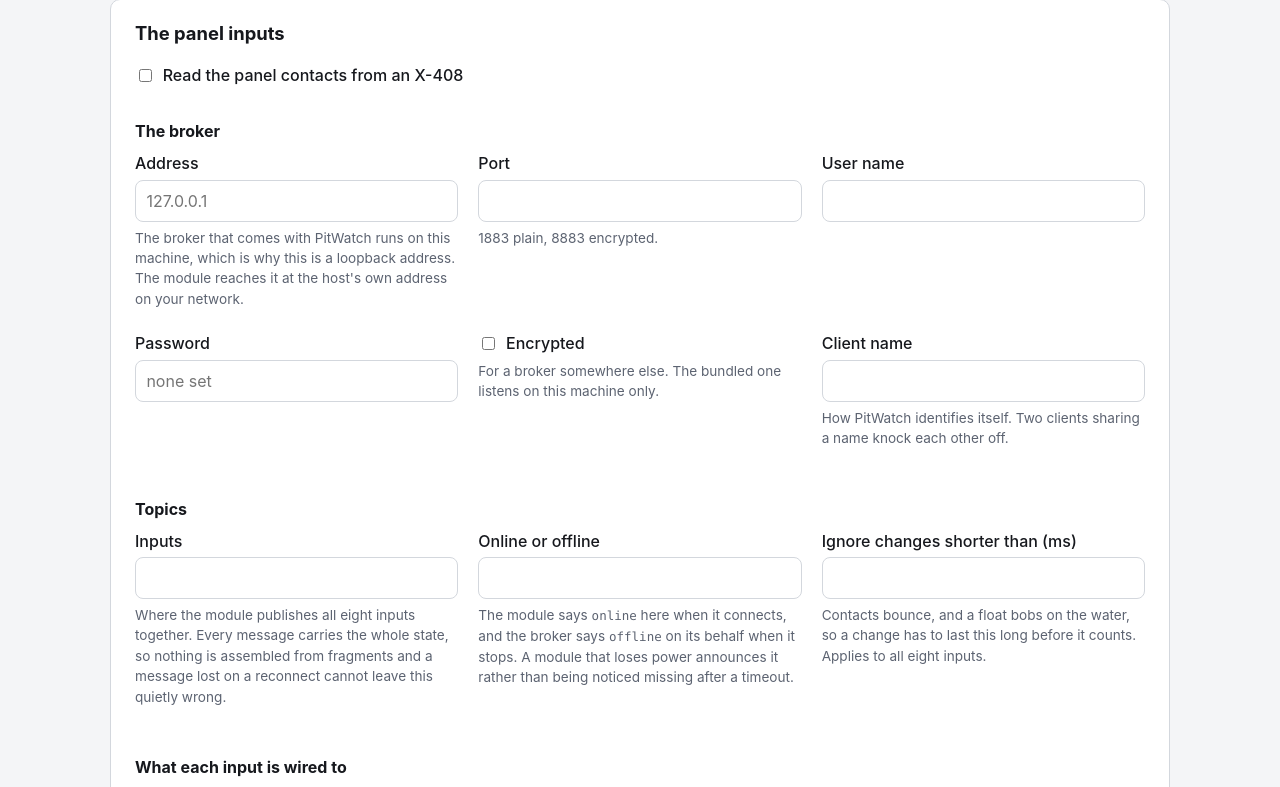
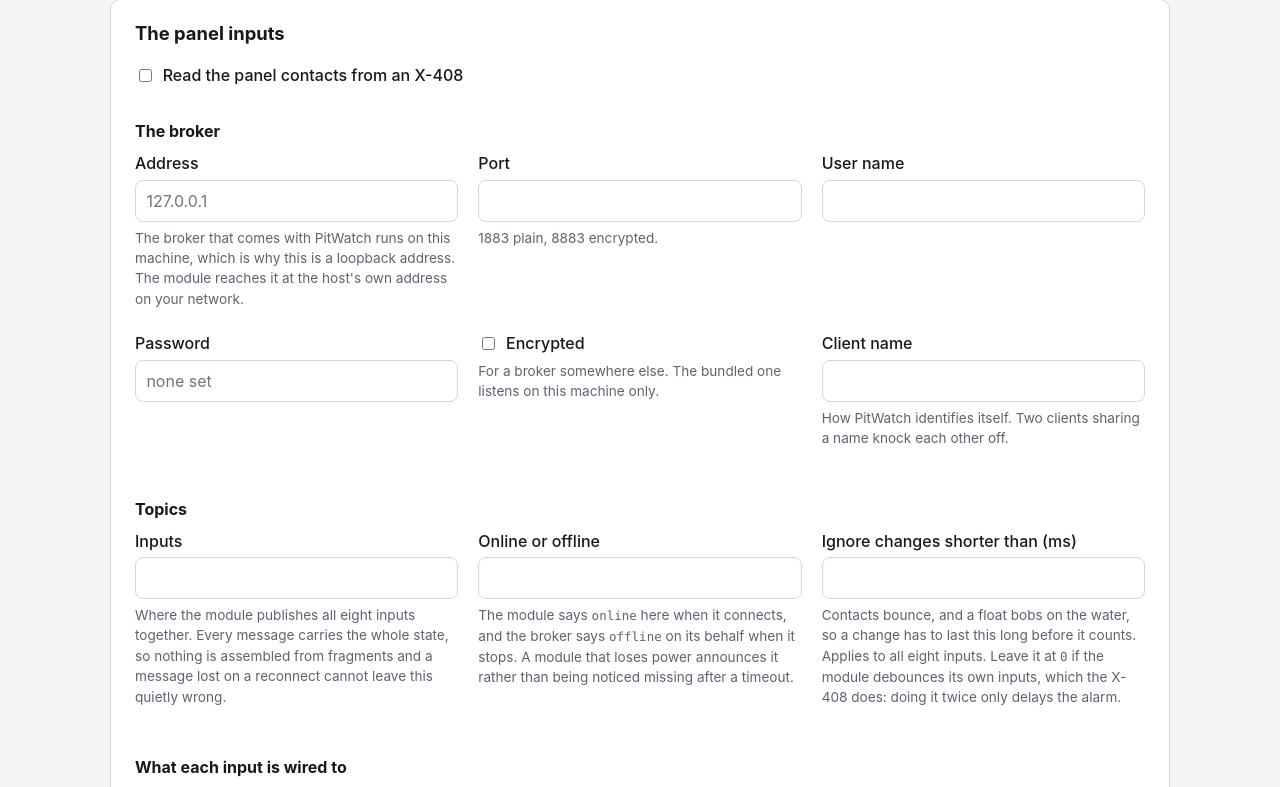
Before and after one commit to dkmcgowan/pitwatch, a Python web app: template pitwatch/templates/settings.html in a window 1280 px wide. Shown: the part 1454-2241 px from the top of the page. Run offline with Jinja, Linux system fonts and the light colour scheme; the template is opened without the code that fills it, so the values that code supplies are empty.

Commit message:
Let the module do the debouncing, since it already does
Contacts bounce and a float bobs on the water, so something has to wait and
see whether a change lasts. The X-408 has that setting per input and applies
it at the contact, which is the better place by a distance: the bounce never
becomes eight MQTT messages, so nothing downstream has to decide what to do
with them. Doing it again here bought nothing and added half a second to
every transition, on the path an alarm travels down.

So the default is zero, which makes this a straight passthrough: the first
message wins, with no candidate and no timer. It stays configurable, because
not every module debounces, and the field's own help now says which case is
which rather than leaving somebody to guess.

Only new installs are affected. An installation with a value saved keeps it,
which is right: this is a default, not a correction.

Ran locally against timescaledb 2.29.2-pg17 in Docker: ruff clean, 408
passed. Confirmed against the reference panel, which is running at zero with
the module's own debounce doing the work: both pumps' run contacts recorded
both edges, and the module's own view of the transitions matches the database
to the second.

```diff
--- a/pitwatch/api/forms.py
+++ b/pitwatch/api/forms.py
@@ -143,7 +143,7 @@ def inputs_from(form: FormData, existing: InputsSettings | None = None) -> Input
         topic=text(form, "inputs_topic", "pitwatch/inputs") or "pitwatch/inputs",
         status_topic=text(form, "inputs_status_topic", "pitwatch/status") or "pitwatch/status",
         client_id=text(form, "inputs_client_id", "pitwatch") or "pitwatch",
-        debounce_ms=integer(form, "inputs_debounce_ms", 500),
+        debounce_ms=integer(form, "inputs_debounce_ms", 0),
         channels=channels,
     )
 
--- a/pitwatch/templates/_fields.html
+++ b/pitwatch/templates/_fields.html
@@ -165,7 +165,9 @@
     <input type="number" id="inputs_debounce_ms" name="inputs_debounce_ms"
            value="{{ inputs.debounce_ms }}" min="0" max="30000" step="50">
     <p class="hint">Contacts bounce, and a float bobs on the water, so a change
-      has to last this long before it counts. Applies to all eight inputs.</p>
+      has to last this long before it counts. Applies to all eight inputs.
+      Leave it at <code>0</code> if the module debounces its own inputs, which
+      the X-408 does: doing it twice only delays the alarm.</p>
   </div>
 </div>
 
```
Also changed, not shown: pitwatch/schemas.py (+12 -8 lines).
